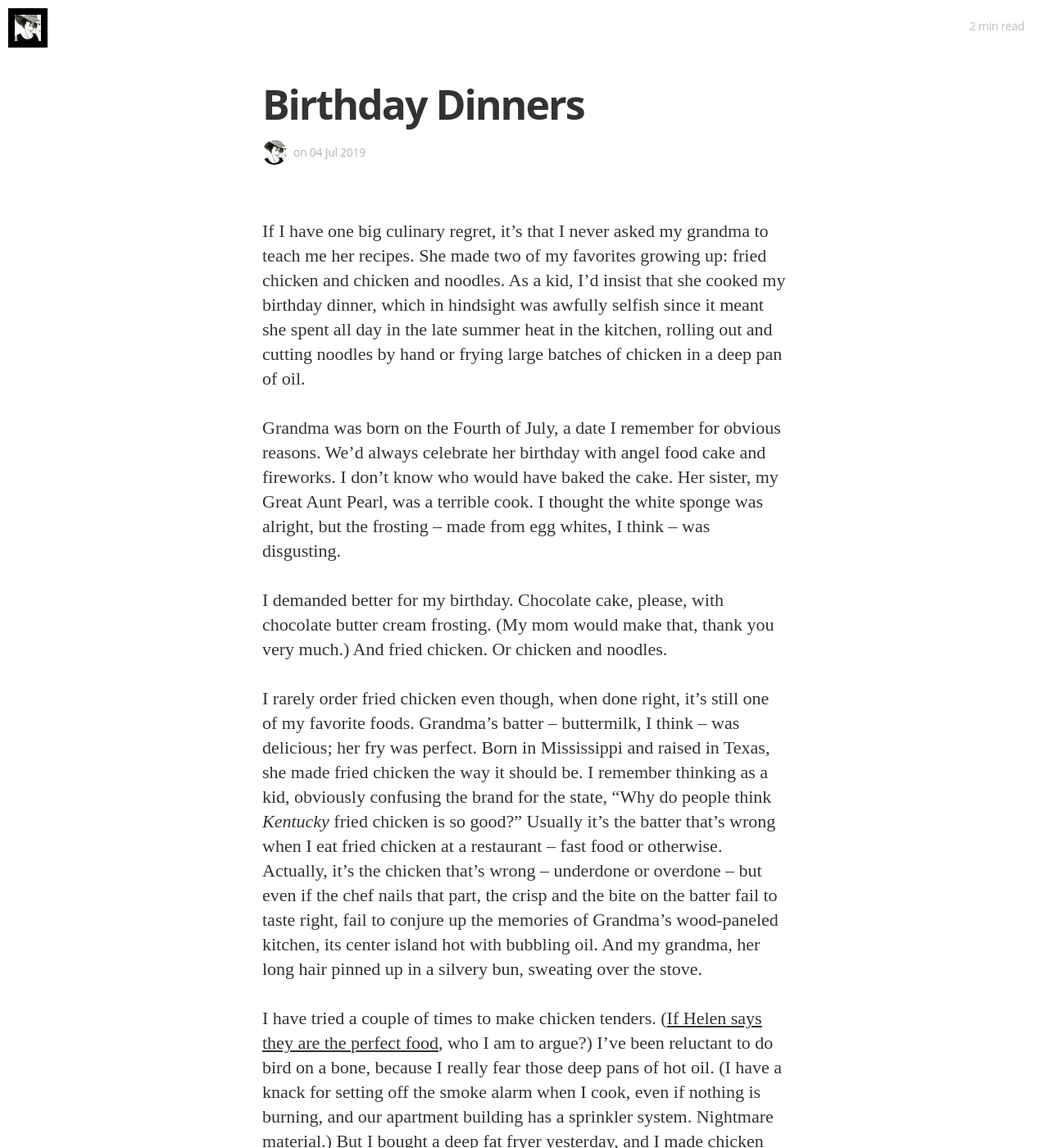
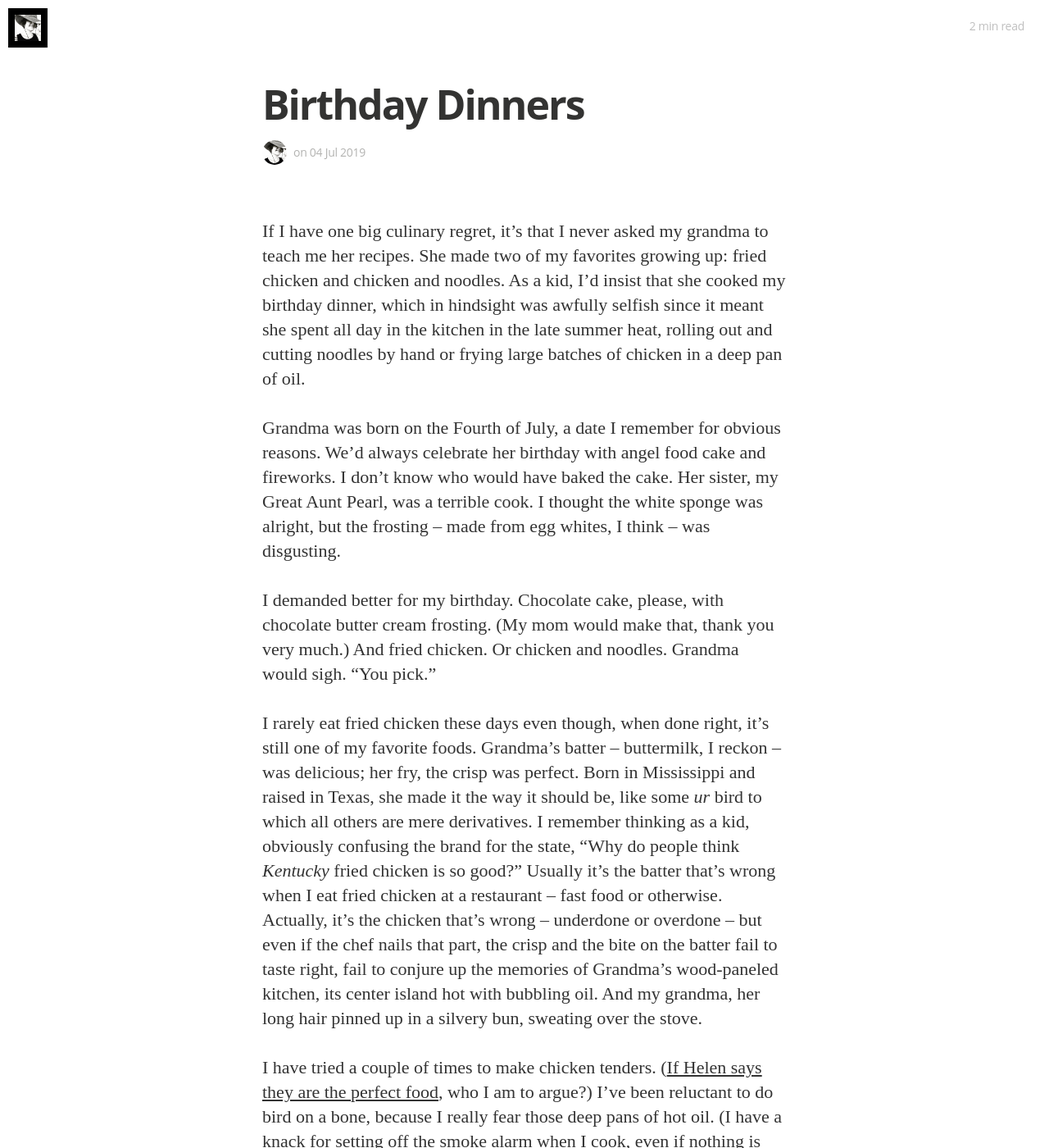
Before and after one commit to audreywatters/food, a Jekyll site: the page built from _posts/2019-07-04-birthday-dinners.html, in a window 1280 px wide and 1400 px high. Shown: the whole window at 82% size. Built offline with Jekyll 4.4.1, drawn with Linux system fonts in a browser that asks for light colours; nearby versions of some CDN libraries; some web fonts are replaced.

Commit message:
More edits

```diff
--- a/_posts/2019-07-04-birthday-dinners.html
+++ b/_posts/2019-07-04-birthday-dinners.html
@@ -6,13 +6,13 @@ tags:
 image:
 imagecredits:
 ---
-<p>If I have one big culinary regret, it&#8217;s that I never asked my grandma to teach me her recipes. She made two of my favorites growing up: fried chicken and chicken and noodles. As a kid, I&#8217;d insist that she cooked my birthday dinner, which in hindsight was awfully selfish since it meant she spent all day in the late summer heat in the kitchen, rolling out and cutting noodles by hand or frying large batches of chicken in a deep pan of oil.</p>
+<p>If I have one big culinary regret, it&#8217;s that I never asked my grandma to teach me her recipes. She made two of my favorites growing up: fried chicken and chicken and noodles. As a kid, I&#8217;d insist that she cooked my birthday dinner, which in hindsight was awfully selfish since it meant she spent all day in the kitchen in the late summer heat, rolling out and cutting noodles by hand or frying large batches of chicken in a deep pan of oil.</p>
 
 <p>Grandma was born on the Fourth of July, a date I remember for obvious reasons. We&#8217;d always celebrate her birthday with angel food cake and fireworks. I don&#8217;t know who would have baked the cake. Her sister, my Great Aunt Pearl, was a terrible cook. I thought the white sponge was alright, but the frosting &#8211; made from egg whites, I think &#8211; was disgusting. </p>
 
-<p>I demanded better for my birthday. Chocolate cake, please, with chocolate butter cream frosting. (My mom would make that, thank you very much.) And fried chicken. Or chicken and noodles.</p>
+<p>I demanded better for my birthday. Chocolate cake, please, with chocolate butter cream frosting. (My mom would make that, thank you very much.) And fried chicken. Or chicken and noodles. Grandma would sigh. &#8220;You pick.&#8221; </p>
 
-<p>I rarely order fried chicken even though, when done right, it&#8217;s still one of my favorite foods. Grandma&#8217;s batter &#8211; buttermilk, I think &#8211; was delicious; her fry was perfect. Born in Mississippi and raised in Texas, she made fried chicken the way it should be. I remember thinking as a kid, obviously confusing the brand for the state, &#8220;Why do people think <em>Kentucky</em> fried chicken is so good?&#8221; Usually it&#8217;s the batter that&#8217;s wrong when I eat fried chicken at a restaurant &#8211; fast food or otherwise. Actually, it&#8217;s the chicken that&#8217;s wrong &#8211; underdone or overdone &#8211; but even if the chef nails that part, the crisp and the bite on the batter fail to taste right, fail to conjure up the memories of Grandma&#8217;s wood-paneled kitchen, its center island hot with bubbling oil. And my grandma, her long hair pinned up in a silvery bun, sweating over the stove.</p>
+<p>I rarely eat fried chicken these days even though, when done right, it&#8217;s still one of my favorite foods. Grandma&#8217;s batter &#8211; buttermilk, I reckon &#8211; was delicious; her fry, the crisp was perfect. Born in Mississippi and raised in Texas, she made it the way it should be, like some <em>ur</em> bird to which all others are mere derivatives. I remember thinking as a kid, obviously confusing the brand for the state, &#8220;Why do people think <em>Kentucky</em> fried chicken is so good?&#8221; Usually it&#8217;s the batter that&#8217;s wrong when I eat fried chicken at a restaurant &#8211; fast food or otherwise. Actually, it&#8217;s the chicken that&#8217;s wrong &#8211; underdone or overdone &#8211; but even if the chef nails that part, the crisp and the bite on the batter fail to taste right, fail to conjure up the memories of Grandma&#8217;s wood-paneled kitchen, its center island hot with bubbling oil. And my grandma, her long hair pinned up in a silvery bun, sweating over the stove.</p>
 
 <p>I have tried a couple of times to make chicken tenders. (<a href="https://www.guernicamag.com/helen-rosner-on-chicken-tenders/">If Helen says they are the perfect food</a>, who I am to argue?) I&#8217;ve been reluctant to do bird on a bone, because I really fear those deep pans of hot oil. (I have a knack for setting off the smoke alarm when I cook, even if nothing is burning, and our apartment building has a sprinkler system. Nightmare material.) But I bought a deep fat fryer yesterday, and I made chicken tenders and biscuits and macaroni salad for dinner &#8211; truly a nod to Grandma. I didn&#8217;t get the batter anywhere near as crispy as hers. I just dredged the chicken breast pieces in flour and egg and flour again. I&#8217;m going to switch to a different recipe and try again, this time with the proper skin-on cuts.</p>
 
```
